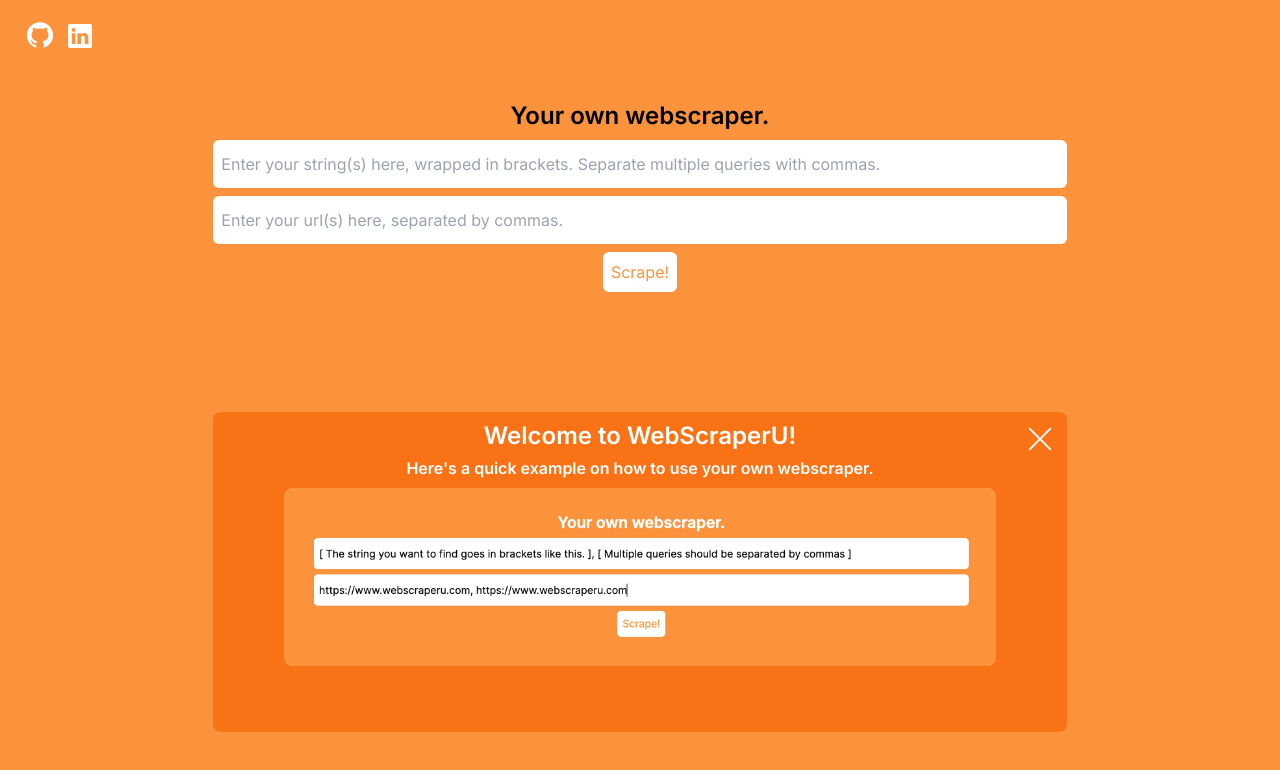
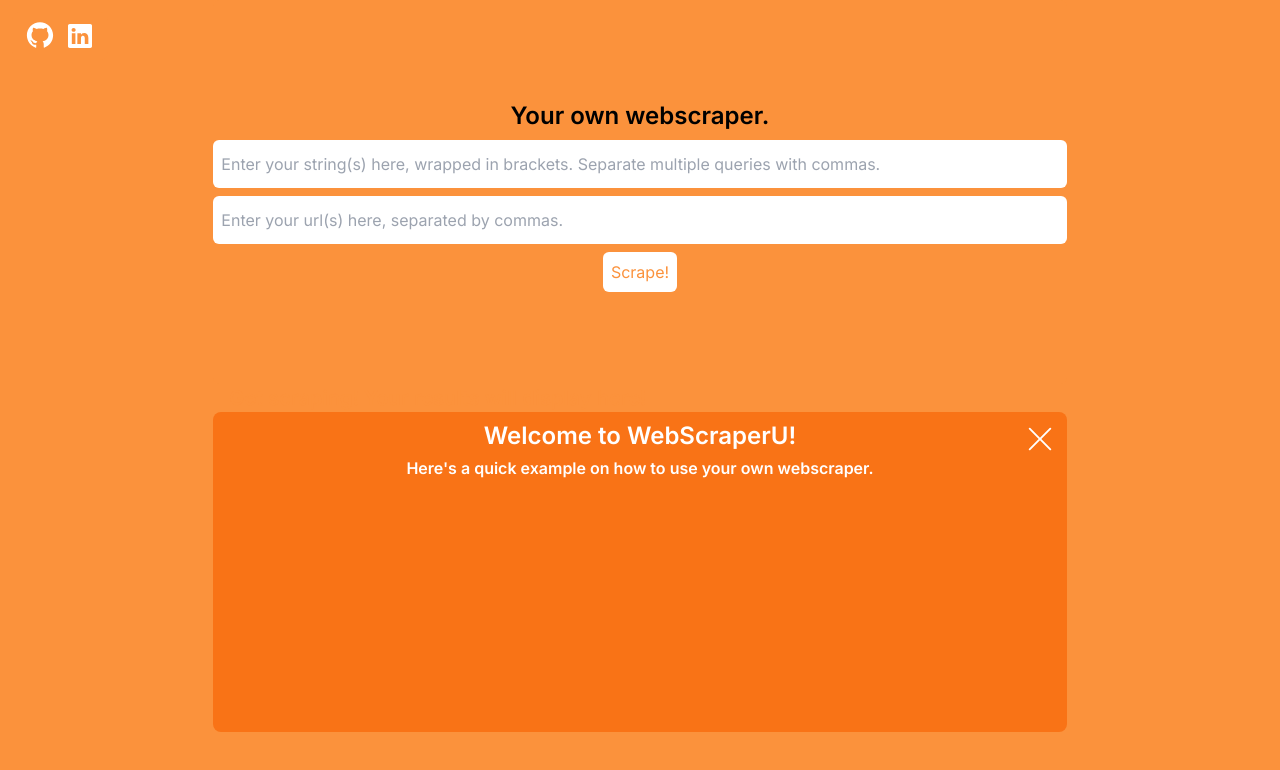
Before and after one commit to rkhalil38/WebScraperU, a Next.js app: page / in a window 1280 px wide. Shown: the top 770 px of the page. Built offline with nearby package versions, Linux system fonts and the light colour scheme.

Commit message:
testing if the eslint error is present without image

```diff
--- a/app/Components/Tutorial.tsx
+++ b/app/Components/Tutorial.tsx
@@ -19,18 +19,12 @@ const Tutorial = () => {
         <div className="container flex w-full">
 
             { isActive?
-                <div className='flex flex-row bg-orange-500 w-full h-80 rounded-lg'>
+                <div className="flex flex-row bg-orange-500 w-full h-80 rounded-lg">
                     <div className="w-1/12 h-full rounded-l-lg"></div>
                     <div className="w-10/12 h-full">
                         <h1 className="text-white text-2xl font-semibold text-center mt-2 mb-1">Welcome to WebScraperU!</h1>
                         <p className="text-white font-semibold text-center mb-2">Here's a quick example on how to use your own webscraper.</p>
-                        <Image className="rounded-lg"
-                            src={tutorialPic}
-                            priority={true}
-                            alt="tutorial"
-                            height={500}
-                            width={900}
-                        />
+
                     </div>
                     <div className="w-1/12 text-right rounded-r-lg">
                         <button onClick={ handleToggle } className="text-white hover:text-red-600 px-3 py-3 text-3xl"><BsXLg/></button>
```
